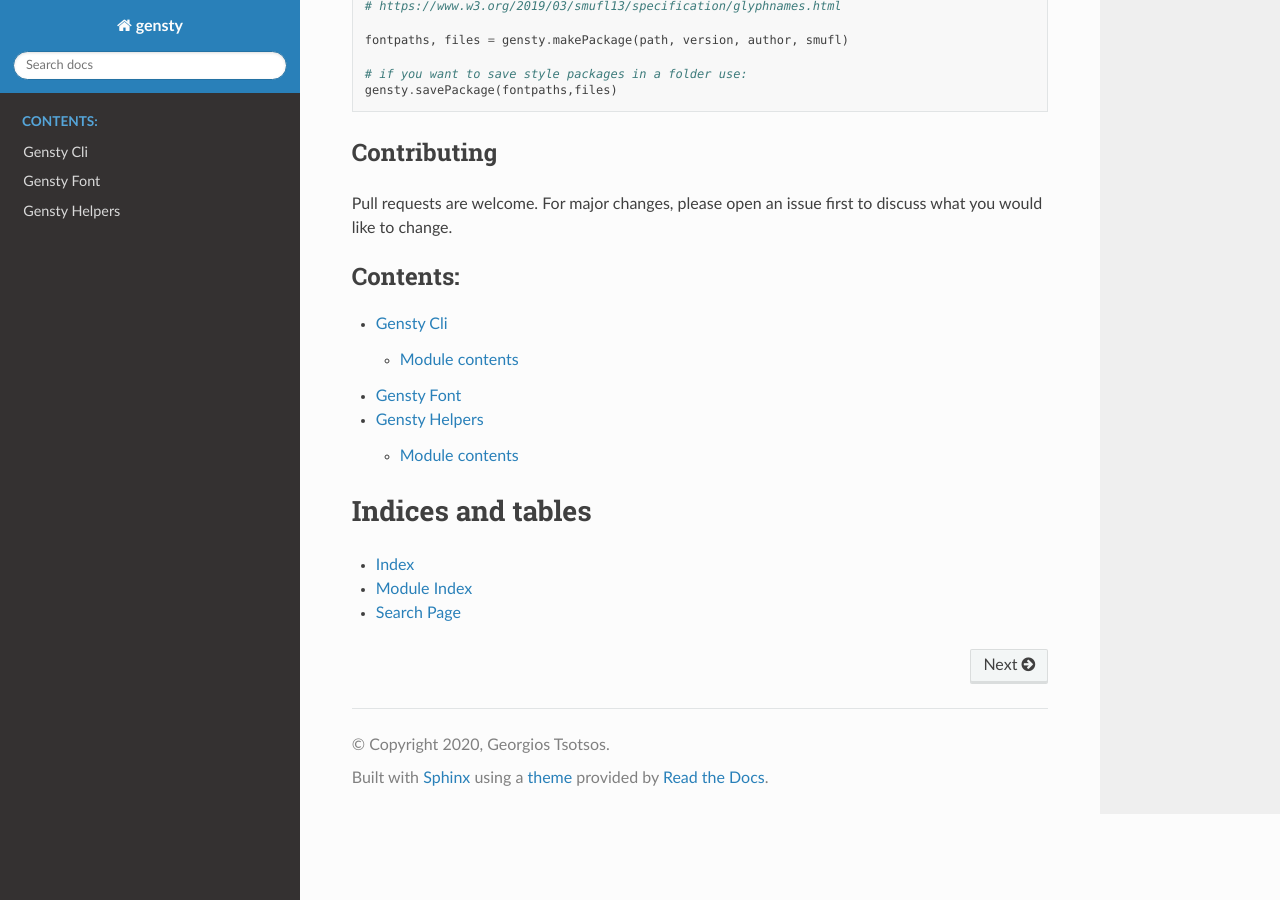
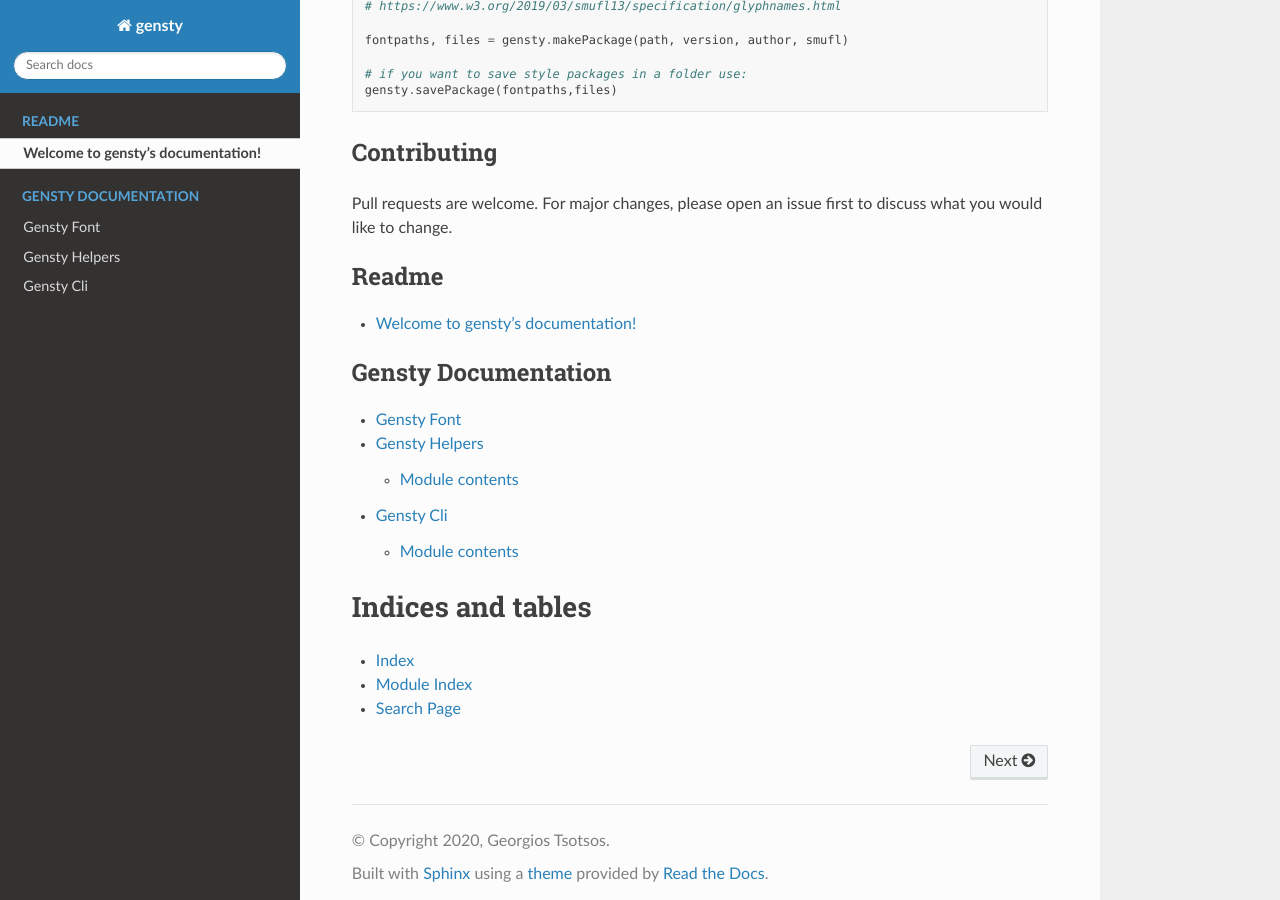
Before and after one commit to tsotsos/genSty, a Sphinx documentation site: the page built from docs/index.rst, in a window 1280 px wide and 900 px high, scrolled down 1595 px. Built offline with Sphinx 7.4.7 and the Read the Docs theme 2.0.0, drawn with Linux system fonts in a browser that asks for light colours; the version number could not be read and is left out.

```diff
--- a/docs/index.rst
+++ b/docs/index.rst
@@ -5,16 +5,22 @@
 
 Welcome to gensty's documentation!
 ==================================
-
 .. mdinclude:: ../README.md
 
 .. toctree::
-   :maxdepth: 4
-   :caption: Contents:
+    :caption: Readme
+    :maxdepth: 4
 
-   gensty_cli
+    self
+
+.. toctree::
+   :caption: Gensty Documentation
+   :maxdepth: 2
+
    gensty_font
    gensty_helpers
+   gensty_cli
+
 
 Indices and tables
 ==================
```
